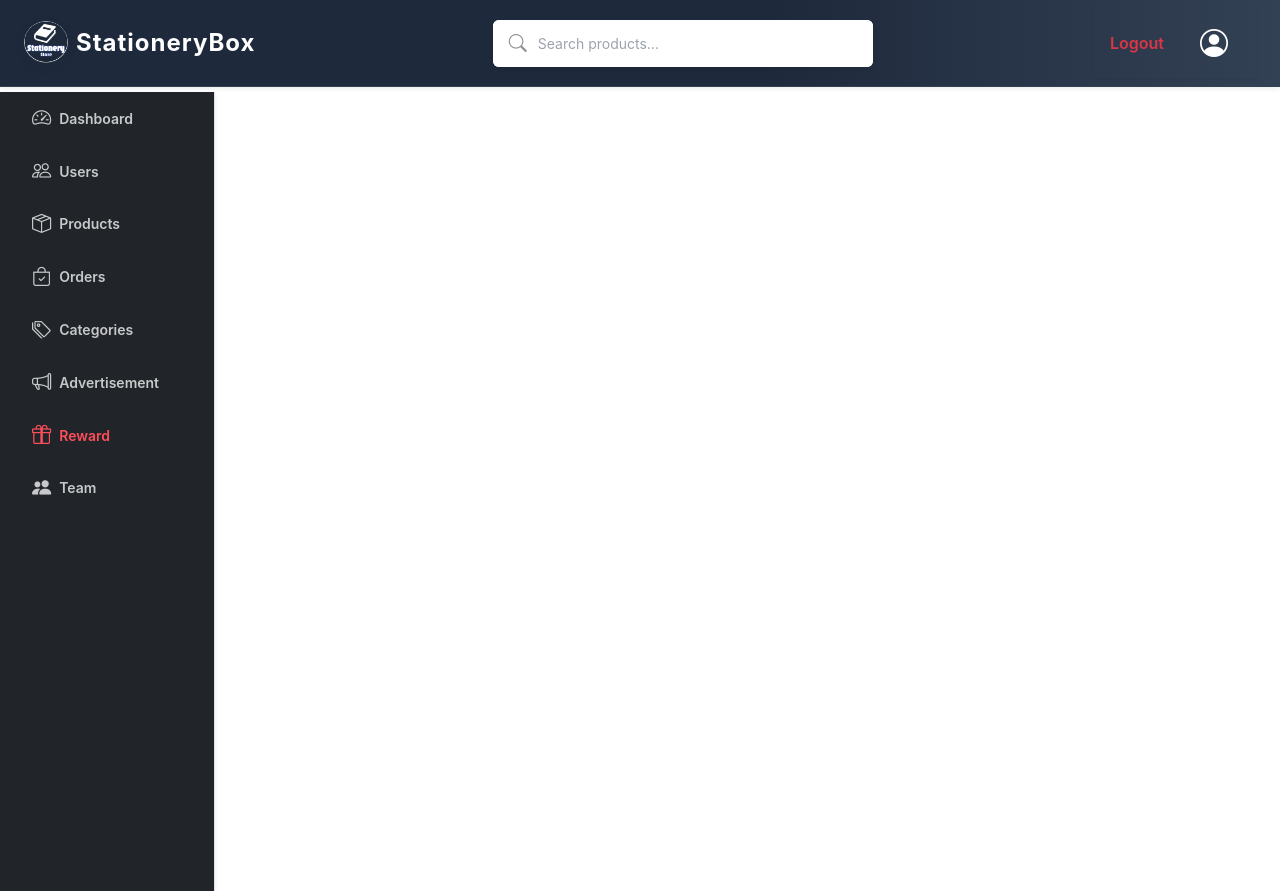
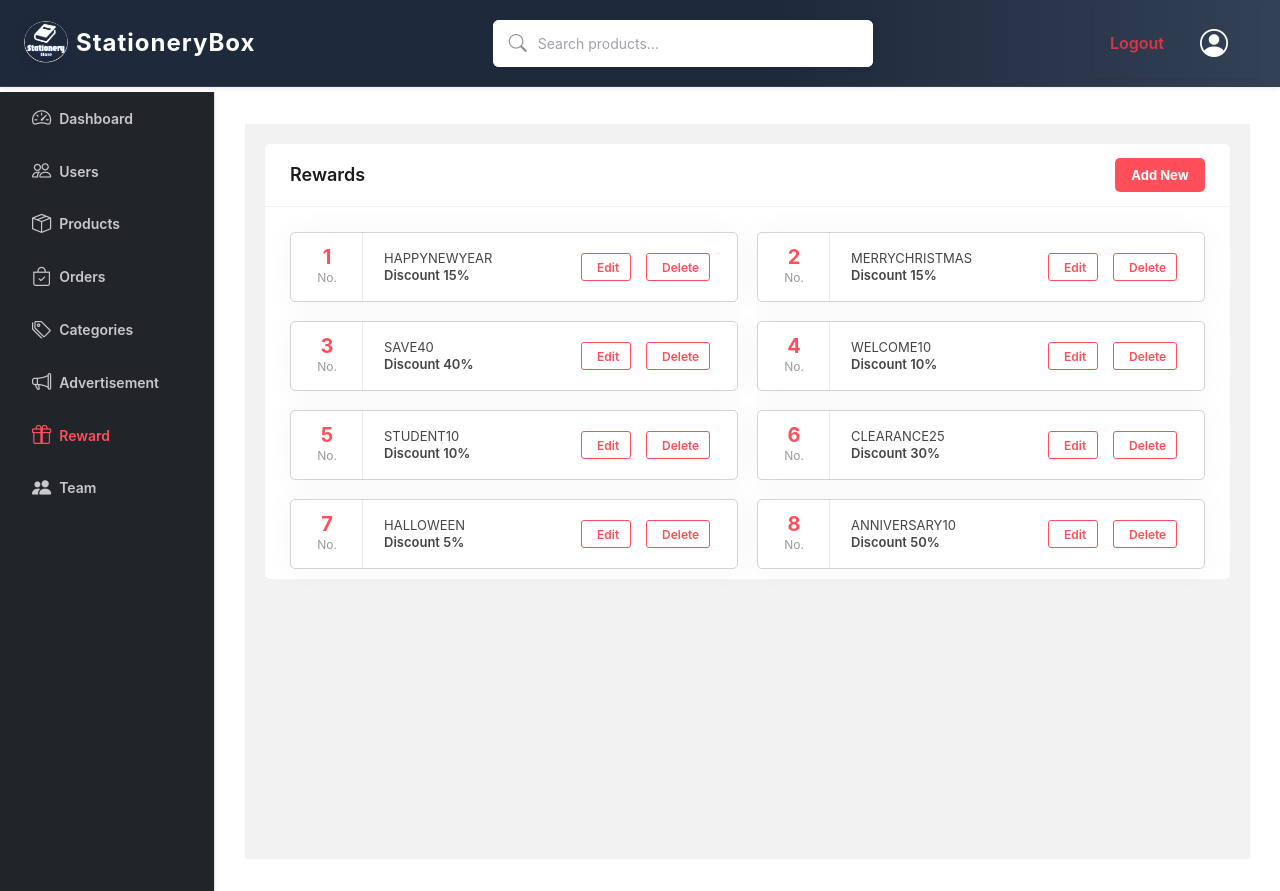
Before and after one commit to Kimheng-SOK/Stationery-Store, a Vue app: page /admin/reward in a window 1280 px wide. Built offline with nearby package versions, Linux system fonts and the light colour scheme; the HTML template or start-up script is replaced by a standard one.

Commit message:
feat: add static ManageCoupons page

```diff
--- a/src/views/admin/ManageCoupons.vue
+++ b/src/views/admin/ManageCoupons.vue
@@ -1,10 +1,381 @@
 <template>
-  <div class="manage-orders">
-    <!-- empty placeholder to avoid parser error -->
+  <div class="rewards-container">
+    <div class="rewards-card">
+      <!-- Header -->
+      <div class="rewards-header">
+        <h2 class="rewards-title">Rewards</h2>
+        <button class="btn-add-new">Add New</button>
+      </div>
+
+      <!-- Coupons Grid -->
+      <div class="coupons-grid">
+        <!-- Coupon 1 -->
+        <div class="coupon-card">
+          <div class="coupon-content">
+            <div class="coupon-number-section">
+              <div class="coupon-number">1</div>
+              <div class="coupon-label">No.</div>
+            </div>
+            <div class="divider"></div>
+            <div class="coupon-text">
+              <div>HAPPYNEWYEAR</div>
+              <div class="discount-text">Discount 15%</div>
+            </div>
+            <div class="coupon-actions">
+              <button class="btn-edit">Edit</button>
+              <button class="btn-delete">Delete</button>
+            </div>
+          </div>
+        </div>
+
+        <!-- Coupon 2 -->
+        <div class="coupon-card">
+          <div class="coupon-content">
+            <div class="coupon-number-section">
+              <div class="coupon-number">2</div>
+              <div class="coupon-label">No.</div>
+            </div>
+            <div class="divider"></div>
+            <div class="coupon-text">
+              <div>MERRYCHRISTMAS</div>
+              <div class="discount-text">Discount 15%</div>
+            </div>
+            <div class="coupon-actions">
+              <button class="btn-edit">Edit</button>
+              <button class="btn-delete">Delete</button>
+            </div>
+          </div>
+        </div>
+
+        <!-- Coupon 3 -->
+        <div class="coupon-card">
+          <div class="coupon-content">
+            <div class="coupon-number-section">
+              <div class="coupon-number">3</div>
+              <div class="coupon-label">No.</div>
+            </div>
+            <div class="divider"></div>
+            <div class="coupon-text">
+              <div>SAVE40</div>
+              <div class="discount-text">Discount 40%</div>
+            </div>
+            <div class="coupon-actions">
+              <button class="btn-edit">Edit</button>
+              <button class="btn-delete">Delete</button>
+            </div>
+          </div>
+        </div>
+
+        <!-- Coupon 4 -->
+        <div class="coupon-card">
+          <div class="coupon-content">
+            <div class="coupon-number-section">
+              <div class="coupon-number">4</div>
+              <div class="coupon-label">No.</div>
+            </div>
+            <div class="divider"></div>
+            <div class="coupon-text">
+              <div>WELCOME10</div>
+              <div class="discount-text">Discount 10%</div>
+            </div>
+            <div class="coupon-actions">
+              <button class="btn-edit">Edit</button>
+              <button class="btn-delete">Delete</button>
+            </div>
+          </div>
+        </div>
+
+        <!-- Coupon 5 -->
+        <div class="coupon-card">
+          <div class="coupon-content">
+            <div class="coupon-number-section">
+              <div class="coupon-number">5</div>
+              <div class="coupon-label">No.</div>
+            </div>
+            <div class="divider"></div>
+            <div class="coupon-text">
+              <div>STUDENT10</div>
+              <div class="discount-text">Discount 10%</div>
+            </div>
+            <div class="coupon-actions">
+              <button class="btn-edit">Edit</button>
+              <button class="btn-delete">Delete</button>
+            </div>
+          </div>
+        </div>
+
+        <!-- Coupon 6 -->
+        <div class="coupon-card">
+          <div class="coupon-content">
+            <div class="coupon-number-section">
+              <div class="coupon-number">6</div>
+              <div class="coupon-label">No.</div>
+            </div>
+            <div class="divider"></div>
+            <div class="coupon-text">
+              <div>CLEARANCE25</div>
+              <div class="discount-text">Discount 30%</div>
+            </div>
+            <div class="coupon-actions">
+              <button class="btn-edit">Edit</button>
+              <button class="btn-delete">Delete</button>
+            </div>
+          </div>
+        </div>
+
+        <!-- Coupon 7 -->
+        <div class="coupon-card">
+          <div class="coupon-content">
+            <div class="coupon-number-section">
+              <div class="coupon-number">7</div>
+              <div class="coupon-label">No.</div>
+            </div>
+            <div class="divider"></div>
+            <div class="coupon-text">
+              <div>HALLOWEEN</div>
+              <div class="discount-text">Discount 5%</div>
+            </div>
+            <div class="coupon-actions">
+              <button class="btn-edit">Edit</button>
+              <button class="btn-delete">Delete</button>
+            </div>
+          </div>
+        </div>
+
+        <!-- Coupon 8 -->
+        <div class="coupon-card">
+          <div class="coupon-content">
+            <div class="coupon-number-section">
+              <div class="coupon-number">8</div>
+              <div class="coupon-label">No.</div>
+            </div>
+            <div class="divider"></div>
+            <div class="coupon-text">
+              <div>ANNIVERSARY10</div>
+              <div class="discount-text">Discount 50%</div>
+            </div>
+            <div class="coupon-actions">
+              <button class="btn-edit">Edit</button>
+              <button class="btn-delete">Delete</button>
+            </div>
+          </div>
+        </div>
+      </div>
+    </div>
   </div>
 </template>
-<script lang="ts">
-export default {
-  name: 'ManageCoupons',
+
+<script setup lang="ts"></script>
+
+<style scoped>
+.rewards-container {
+  background: #f2f2f2;
+  padding: 20px;
+  min-height: calc(100vh - 65px);
 }
-</script>
+
+.rewards-card {
+  background: #fff;
+  border-radius: 5px;
+  padding: 10px 0;
+}
+
+.rewards-header {
+  display: flex;
+  justify-content: space-between;
+  align-items: center;
+  padding: 4px 25px;
+  border-bottom: 1px solid #f2f2f2;
+  padding-bottom: 14px;
+  margin-bottom: 25px;
+}
+
+.rewards-title {
+  color: #1c1a1a;
+  font-family: 'Source Sans Pro', -apple-system, Roboto, Helvetica, sans-serif;
+  font-size: 18px;
+  font-weight: 600;
+  margin: 0;
+}
+
+.btn-add-new {
+  width: 90px;
+  height: 34px;
+  border-radius: 5px;
+  background: #ff4f5a;
+  border: none;
+  color: #fff;
+  font-family: 'Source Sans Pro', -apple-system, Roboto, Helvetica, sans-serif;
+  font-size: 13px;
+  font-weight: 700;
+  line-height: 22px;
+  cursor: pointer;
+  transition: background 0.2s;
+}
+
+.btn-add-new:hover {
+  background: #e63946;
+}
+
+.coupons-grid {
+  display: grid;
+  grid-template-columns: repeat(2, 1fr);
+  gap: 19px;
+  padding: 0 25px;
+}
+
+.coupon-card {
+  border-radius: 5px;
+  border: 1px solid #d3d3d3;
+  background: #fff;
+  box-shadow: 0 0 30px 3px rgba(0, 0, 0, 0.03);
+  height: 70px;
+}
+
+.coupon-content {
+  display: flex;
+  align-items: center;
+  padding: 1px 27px;
+  height: 100%;
+  position: relative;
+}
+
+.coupon-number-section {
+  display: flex;
+  flex-direction: column;
+  align-items: center;
+  justify-content: center;
+  text-align: center;
+  width: 18px;
+  margin-right: 26px;
+}
+
+.coupon-number {
+  font-family: 'Source Sans Pro', -apple-system, Roboto, Helvetica, sans-serif;
+  font-weight: 700;
+  font-size: 20px;
+  color: #ff4f5a;
+  line-height: 1;
+}
+
+.coupon-label {
+  font-family: 'Source Sans Pro', -apple-system, Roboto, Helvetica, sans-serif;
+  font-weight: 400;
+  font-size: 12px;
+  color: #9b9b9b;
+  margin-top: 2px;
+}
+
+.divider {
+  width: 1px;
+  height: 68px;
+  background: #ebebeb;
+  margin-right: 21px;
+}
+
+.coupon-text {
+  flex: 1;
+  color: #454545;
+  font-family: 'Source Sans Pro', -apple-system, Roboto, Helvetica, sans-serif;
+  font-size: 13px;
+  line-height: 17px;
+}
+
+.discount-text {
+  font-weight: 600;
+}
+
+.coupon-actions {
+  display: flex;
+  gap: 15px;
+}
+
+.btn-edit,
+.btn-delete {
+  height: 28px;
+  border-radius: 3px;
+  border: 1px solid #ff4f5a;
+  background: #fff;
+  color: #ff4f5a;
+  font-family: 'Source Sans Pro', -apple-system, Roboto, Helvetica, sans-serif;
+  font-size: 12px;
+  font-weight: 600;
+  line-height: 22px;
+  cursor: pointer;
+  transition: all 0.2s;
+}
+
+.btn-edit {
+  width: 50px;
+  padding: 3px 15px;
+}
+
+.btn-delete {
+  width: 64px;
+  padding: 3px 15px;
+}
+
+.btn-edit:hover,
+.btn-delete:hover {
+  background: #ff4f5a;
+  color: #fff;
+}
+
+/* Responsive design */
+@media (max-width: 1200px) {
+  .coupons-grid {
+    gap: 15px;
+  }
+}
+
+@media (max-width: 768px) {
+  .coupons-grid {
+    grid-template-columns: 1fr;
+    gap: 15px;
+  }
+
+  .rewards-container {
+    padding: 15px;
+  }
+
+  .rewards-header {
+    padding: 4px 15px;
+  }
+
+  .coupons-grid {
+    padding: 0 15px;
+  }
+}
+
+@media (max-width: 576px) {
+  .coupon-content {
+    padding: 1px 15px;
+  }
+
+  .coupon-number-section {
+    margin-right: 15px;
+  }
+
+  .divider {
+    margin-right: 15px;
+  }
+
+  .coupon-actions {
+    gap: 10px;
+  }
+
+  .btn-edit,
+  .btn-delete {
+    font-size: 11px;
+    padding: 3px 10px;
+  }
+
+  .btn-edit {
+    width: 45px;
+  }
+
+  .btn-delete {
+    width: 58px;
+  }
+}
+</style>
```
